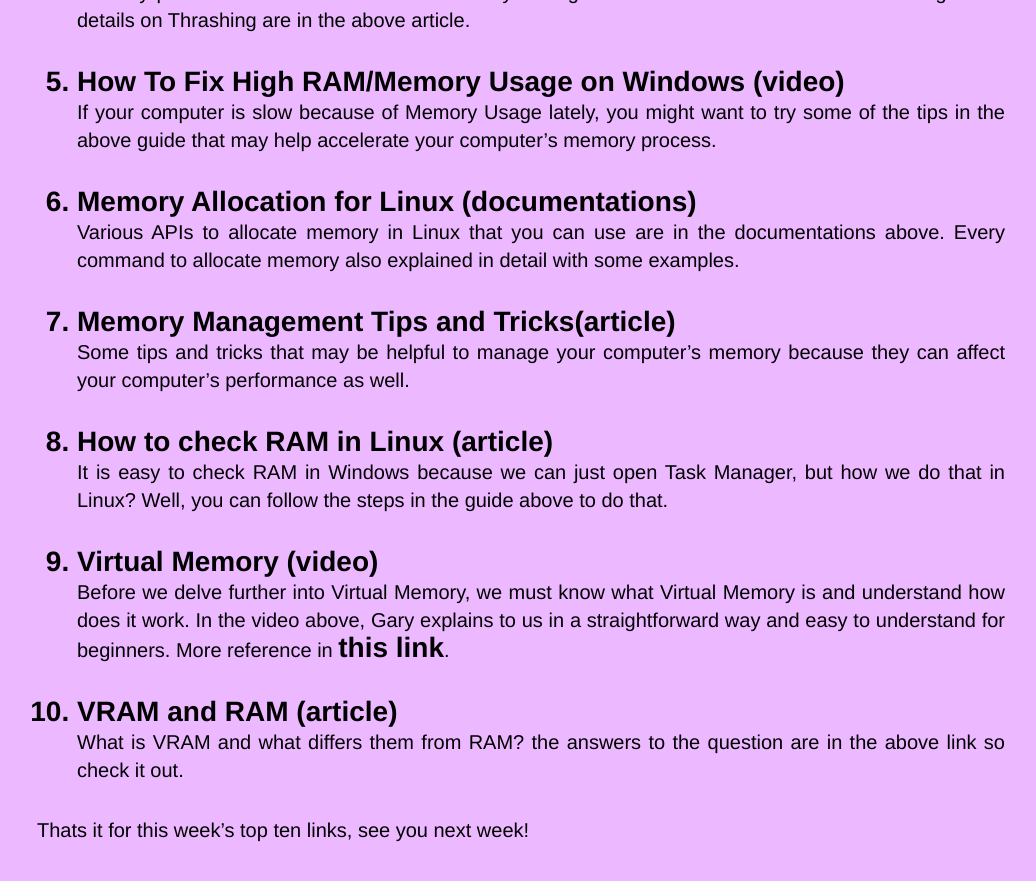
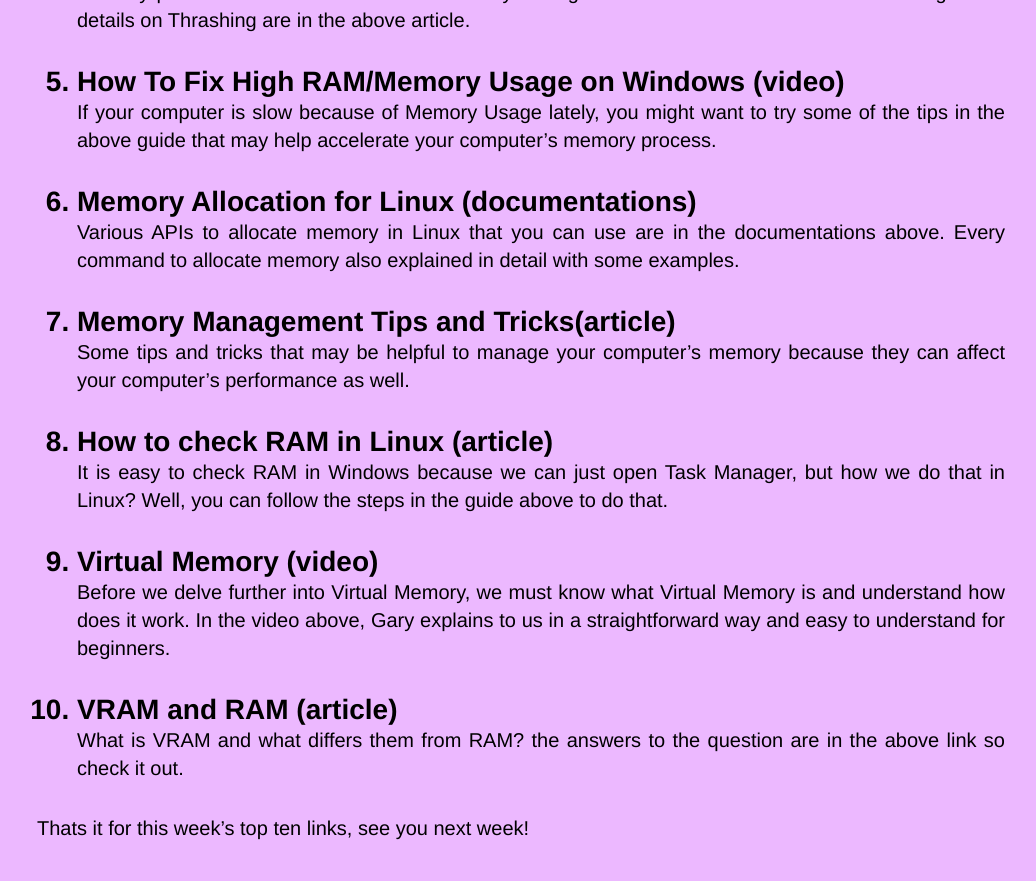
Before and after one commit to frsardhf/os211, a Jekyll site: the page built from w05.md, in a window 1280 px wide and 900 px high, scrolled down 997 px. Shown: the top 881 px of the window, without its empty margins (119-1155 px from the left). Built offline with Jekyll 4.4.1, drawn with Linux system fonts in a browser that asks for light colours; our own code applies the rules of GitHub Pages for plain Markdown files.

Commit message:
OS211 frsardhf

```diff
--- a/w05.md
+++ b/w05.md
@@ -31,7 +31,7 @@ This week, we are learning Virtual Memory.
    It is easy to check RAM in Windows because we can just open Task Manager, but how we do that in Linux? Well, you can follow the steps in the guide above to do that.
 
 9. [Virtual Memory (video)](https://www.youtube.com/watch?v=2quKyPnUShQ) <br>
-   Before we delve further into Virtual Memory, we must know what Virtual Memory is and understand how does it work. In the video above, Gary explains to us in a straightforward way and easy to understand for beginners. More reference in [this link](https://www.androidauthority.com/what-is-virtual-memory-gary-explains-747960/).
+   Before we delve further into Virtual Memory, we must know what Virtual Memory is and understand how does it work. In the video above, Gary explains to us in a straightforward way and easy to understand for beginners.
 
 10. [VRAM and RAM (article)](https://www.quora.com/What-is-the-difference-between-RAM-and-VRAM-or-are-they-same) <br>
     What is VRAM and what differs them from RAM? the answers to the question are in the above link so check it out.
```
